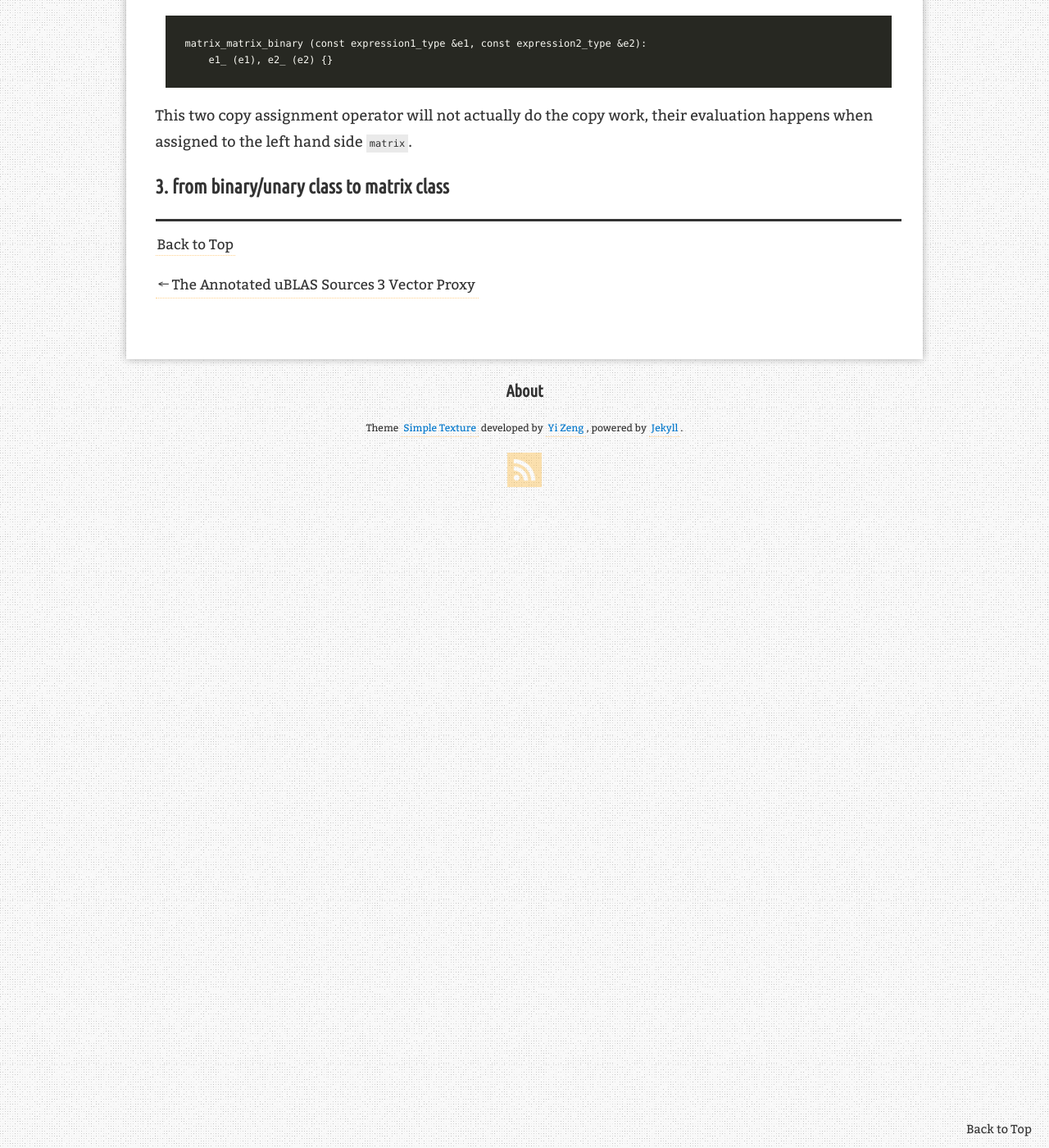
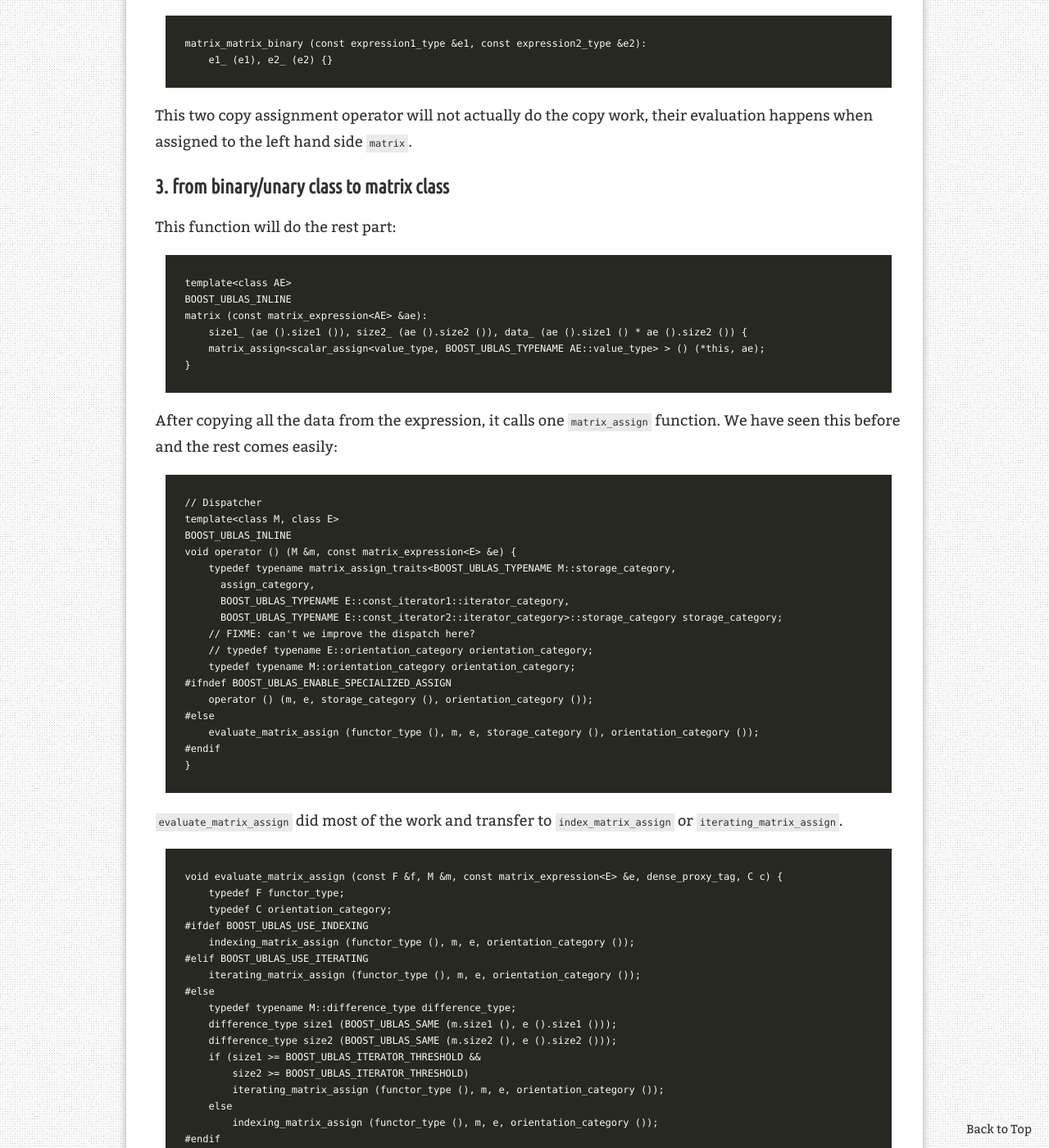
Before and after one commit to Aperjump/Aperjump.github.io, a Jekyll site: the page built from _posts/2018-01-24-matrix_prod.md, in a window 1280 px wide and 1400 px high, scrolled down 2502 px. Shown: the whole window at 82% size. Built offline with Jekyll 4.4.1, drawn with Linux system fonts in a browser that asks for light colours; nearby versions of some CDN libraries; comment, search, counter and statistics services are not loaded; some of the changed text lies outside the part shown.

Commit message:
finish part 3

````diff
--- a/_posts/2018-01-24-matrix_prod.md
+++ b/_posts/2018-01-24-matrix_prod.md
@@ -87,3 +87,61 @@ matrix_matrix_binary (const expression1_type &e1, const expression2_type &e2):
 ```
 This two copy assignment operator will not actually do the copy work, their evaluation happens when assigned to the left hand side `matrix`.
 ### 3. from binary/unary class to matrix class
+This function will do the rest part:
+```
+template<class AE>
+BOOST_UBLAS_INLINE
+matrix (const matrix_expression<AE> &ae):
+    size1_ (ae ().size1 ()), size2_ (ae ().size2 ()), data_ (ae ().size1 () * ae ().size2 ()) {
+    matrix_assign<scalar_assign<value_type, BOOST_UBLAS_TYPENAME AE::value_type> > () (*this, ae);
+}
+```
+After copying all the data from the expression, it calls one `matrix_assign` function. We have seen this before and the rest comes easily:
+```
+// Dispatcher
+template<class M, class E>
+BOOST_UBLAS_INLINE
+void operator () (M &m, const matrix_expression<E> &e) {
+    typedef typename matrix_assign_traits<BOOST_UBLAS_TYPENAME M::storage_category,
+      assign_category,
+      BOOST_UBLAS_TYPENAME E::const_iterator1::iterator_category,
+      BOOST_UBLAS_TYPENAME E::const_iterator2::iterator_category>::storage_category storage_category;
+    // FIXME: can't we improve the dispatch here?
+    // typedef typename E::orientation_category orientation_category;
+    typedef typename M::orientation_category orientation_category;
+#ifndef BOOST_UBLAS_ENABLE_SPECIALIZED_ASSIGN
+    operator () (m, e, storage_category (), orientation_category ());
+#else
+    evaluate_matrix_assign (functor_type (), m, e, storage_category (), orientation_category ());
+#endif
+}
+```
+`evaluate_matrix_assign` did most of the work and transfer to `index_matrix_assign` or `iterating_matrix_assign`.
+```
+void evaluate_matrix_assign (const F &f, M &m, const matrix_expression<E> &e, dense_proxy_tag, C c) {
+    typedef F functor_type;
+    typedef C orientation_category;
+#ifdef BOOST_UBLAS_USE_INDEXING
+    indexing_matrix_assign (functor_type (), m, e, orientation_category ());
+#elif BOOST_UBLAS_USE_ITERATING
+    iterating_matrix_assign (functor_type (), m, e, orientation_category ());
+#else
+    typedef typename M::difference_type difference_type;
+    difference_type size1 (BOOST_UBLAS_SAME (m.size1 (), e ().size1 ()));
+    difference_type size2 (BOOST_UBLAS_SAME (m.size2 (), e ().size2 ()));
+    if (size1 >= BOOST_UBLAS_ITERATOR_THRESHOLD &&
+        size2 >= BOOST_UBLAS_ITERATOR_THRESHOLD)
+        iterating_matrix_assign (functor_type (), m, e, orientation_category ());
+    else
+        indexing_matrix_assign (functor_type (), m, e, orientation_category ());
+#endif
+}
+```
+And inside its loop, this function will call `functor_type () (m (i, j), e () (i, j));`
+This fnction resides in `matrix_matirx_binary` class.
+```
+BOOST_UBLAS_INLINE
+const_reference operator () (size_type i, size_type j) const {
+    return functor_type () (e1_, e2_, i, j);
+}
+```
````
